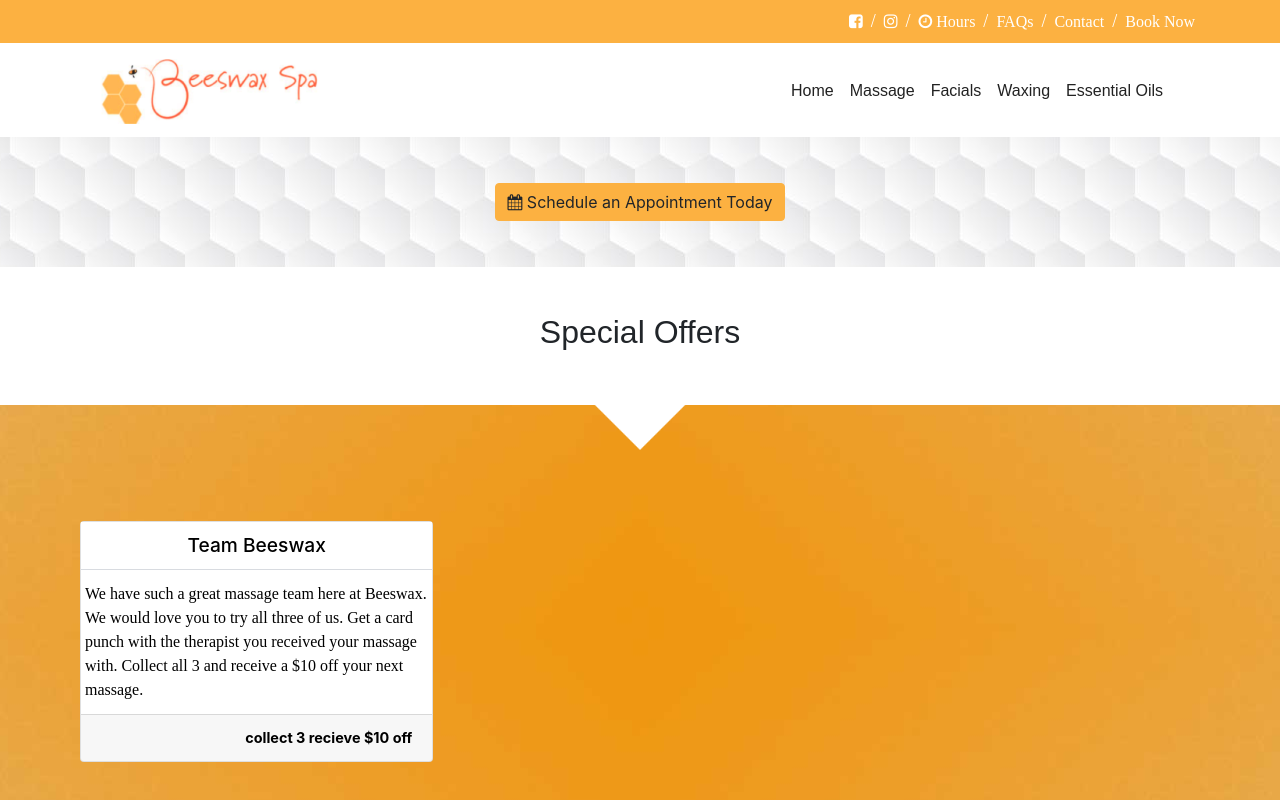
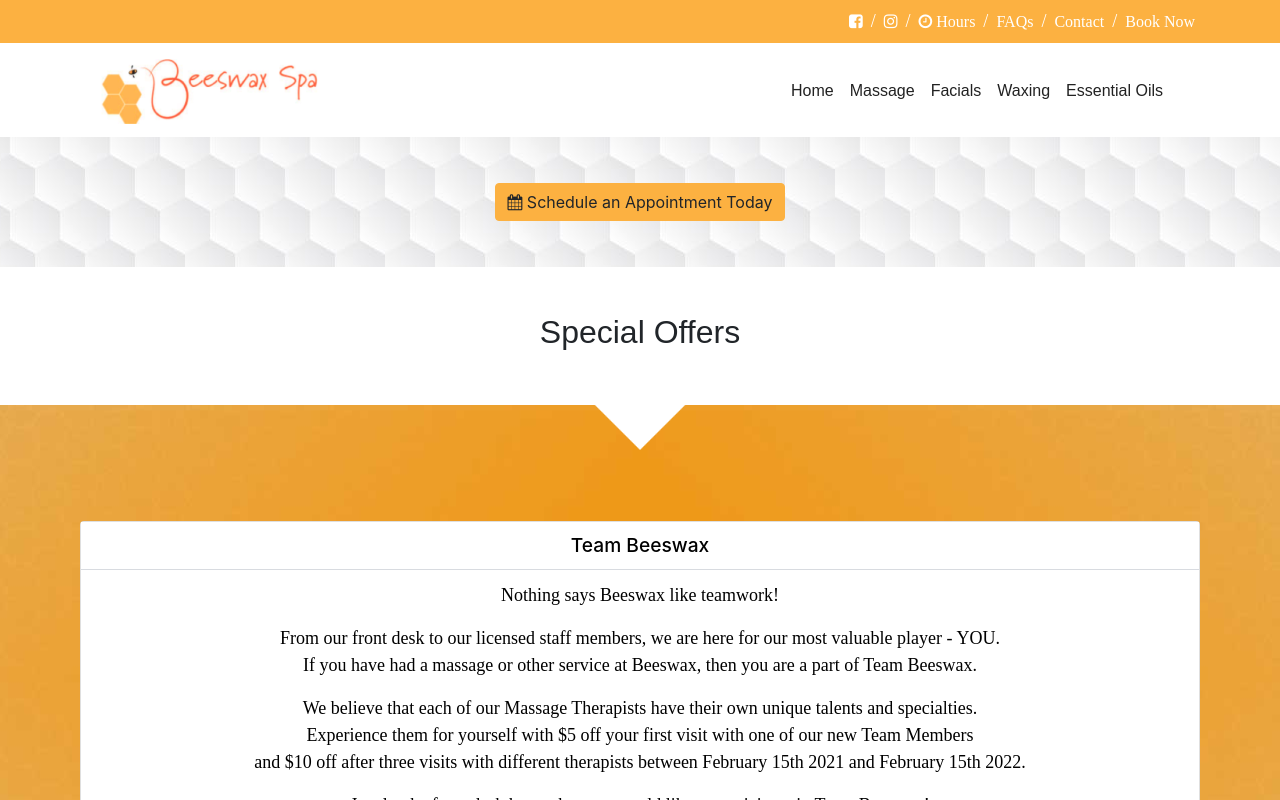
Before and after one commit to gatesw/BeesWaxDaySpa, a React (Create React App) app: page /specials in a window 1280 px wide. Shown: the top 800 px of the page. Built offline with nearby package versions, Linux system fonts and the light colour scheme.

Commit message:
Update Service Specials

```diff
--- /dev/null
+++ b/src/Content/Special.md
@@ -0,0 +1,10 @@
+Nothing says Beeswax like teamwork!
+
+From our front desk to our licensed staff members, we are here for our most valuable player - YOU.
+If you have had a massage or other service at Beeswax, then you are a part of Team Beeswax.
+
+We believe that each of our Massage Therapists have their own unique talents and specialties.
+Experience them for yourself with $5 off your first visit with one of our new Team Members
+and $10 off after three visits with different therapists between February 15th 2021 and February 15th 2022.
+
+Just let the front desk know that you would like to participate in Team Beeswax!
--- a/src/Pages/Specials/Specials.tsx
+++ b/src/Pages/Specials/Specials.tsx
@@ -5,8 +5,16 @@
 import ServicesGroup from '../../Components/ServiceGroup';
 import ScheduleAppointmentHeader from '../../Components/ScheduleAppointmentHeader';
 import SharedNavication from '../../Components/SharedNavigation';
+import { Card } from 'react-bootstrap';
+import RenderMarkDown from '../../Components/RenderMarkDown';
+
+export interface FeaturedSpecialData {
+  title?: string;
+  mdFile?: string;
+}
 
 export interface SpecialsPageData {
+    featured?: FeaturedSpecialData;
     services: IServiceInfo[];
 }
 
@@ -30,6 +38,12 @@
         </section>
         <div className="container-fluid fade-in">
             <Services>
+            <div className="service-card col-xs-6">
+                <Card>
+                    <Card.Title>{pageData.featured?.title}</Card.Title>
+                    <Card.Text className="text-center"><RenderMarkDown mdFile={pageData.featured?.mdFile} /></Card.Text>
+                </Card>
+            </div>
               <ServicesGroup serviceInfos={pageData.services} />
             </Services>
         </div>
--- a/src/siteData.json
+++ b/src/siteData.json
@@ -45,14 +45,11 @@
         ]
     },
     "specials": {
-        "massageRates": "60 minutes $60 / 90 minutes for $90 / 120 minutes for $120",
-        "services": [
-            {
-                "name": "Team Beeswax",
-                "description": "We have such a great massage team here at Beeswax. We would love you to try all three of us. Get a card punch with the therapist you received your massage with. Collect all 3 and receive a $10 off your next massage.",
-                "price": "collect 3 recieve $10 off"
-            }
-        ]
+        "services": [],
+        "featured": {
+            "title": "Team Beeswax",
+            "mdFile": "Special"
+        }
     },
     "massage": {
         "massageRates": "60 minutes $60 / 90 minutes for $90 / 120 minutes for $120",
```
